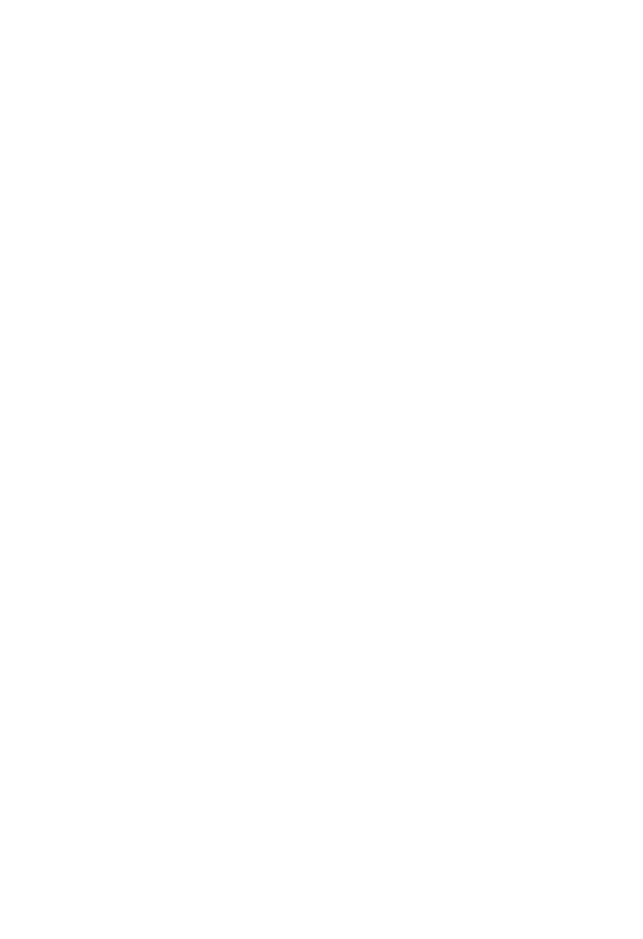
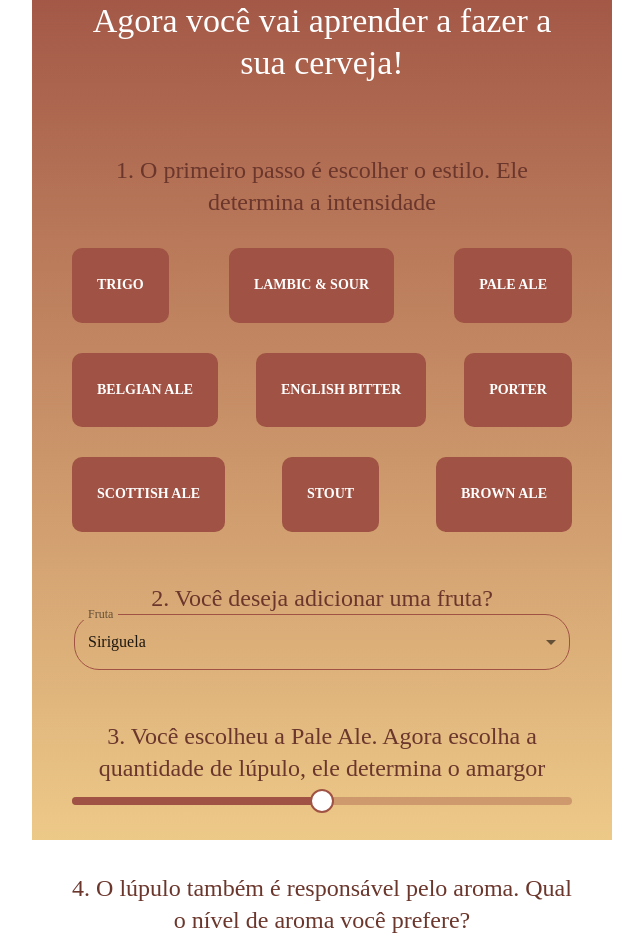
Before and after one commit to mestre-cervejeiro/app, a React (Create React App) app: page /montarcerveja in a window 1280 px wide. Shown: the top 939 px of the page, without its empty margins (318-961 px from the left). Before the commit the page ends 800 px from the top, so only its background shows below. Built offline with nearby package versions, Linux system fonts and the light colour scheme; a web font is replaced by a local one.

Commit message:
feat: montar cerveja

```diff
--- a/src/App.js
+++ b/src/App.js
@@ -4,6 +4,7 @@
 import DashboardContainer from './screens/DashboardContainer';
 import CompleteProfile from './screens/CompleteProfile';
 import MontarCervejaria from './screens/MontarCervejaria';
+import MontarCerveja from './screens/MontarCerveja';
 import './App.css';
 require('typeface-abeezee');
 
@@ -22,6 +23,7 @@
 					<Route path="/dashboard" exact component={DashboardContainer} />
 					<Route path="/completeprofile" exact component={CompleteProfile} />
 					<Route path="/montarcervejaria" exact component={MontarCervejaria} />
+					<Route path="/montarcerveja" exact component={MontarCerveja} />
 				</Switch>
 			</Router>
 		</ThemeProvider>
--- /dev/null
+++ b/src/components/Selector.js
@@ -0,0 +1,36 @@
+import React from 'react';
+import { withStyles } from '@material-ui/core/styles';
+import Slider from '@material-ui/core/Slider';
+
+
+const Selector = withStyles({
+	root: {
+        color: '#A05344',
+        height: 8,
+      },
+      thumb: {
+        height: 24,
+        width: 24,
+        backgroundColor: '#fff',
+        border: '2px solid currentColor',
+        marginTop: -8,
+        marginLeft: -12,
+        '&:focus, &:hover, &$active': {
+          boxShadow: 'inherit',
+        },
+      },
+      active: {},
+      valueLabel: {
+        left: 'calc(-50% + 4px)',
+      },
+      track: {
+        height: 8,
+        borderRadius: 4,
+      },
+      rail: {
+        height: 8,
+        borderRadius: 4,
+      },
+})(Slider);
+
+export default Selector;
--- a/src/components/TextInput.js
+++ b/src/components/TextInput.js
@@ -5,7 +5,7 @@
 	root: {
 		'& fieldset': {
 			borderRadius: 25,
-			backgroundColor: 'white'
+			// backgroundColor: 'white'
 		},
 
 		'& .MuiOutlinedInput-root .MuiOutlinedInput-notchedOutline': {
--- /dev/null
+++ b/src/screens/MontarCerveja.js
@@ -0,0 +1,171 @@
+import React, { useState } from 'react';
+
+import PaperContainer from '../components/PaperContainer';
+import Typography from '@material-ui/core/Typography';
+import TextInput from '../components/TextInput';
+import Selector from '../components/Selector';
+import Grid from '@material-ui/core/Grid';
+import ButtonFilled from '../components/ButtonFilled';
+import { makeStyles } from '@material-ui/core/styles';
+
+
+const useStyles = makeStyles({
+	btn: {
+		display: 'flex',
+        flexDirection: 'row',
+        flexWrap: "wrap",
+        width: '500px',
+        justifyContent: 'space-between',
+    },
+    item: {
+        marginTop: 30,
+    }
+});
+
+
+const MontarCerveja = () => {
+    const frutas = [
+        {
+          value: 'Siriguela',
+          label: 'Siriguela',
+        },
+        {
+          value: 'Abacaxi',
+          label: 'Abacaxi',
+        },
+        {
+          value: 'Acerola',
+          label: 'Acerola',
+        },
+        {
+          value: 'Uva',
+          label: 'Uva',
+        },
+      ];
+
+    const estilo = [
+        {
+            value: 'Trigo',
+            label: 'Trigo',
+        },
+        {
+            value: 'Lambic & Sour',
+            label: 'Lambic & Sour',
+        },
+        {
+            value: 'Pale Ale',
+            label: 'Pale Ale',
+        },
+        {
+            value: 'Belgian Ale',
+            label: 'Belgian Ale',
+        },
+        {
+            value: 'English Bitter',
+            label: 'English Bitter',
+        },
+        {
+            value: 'Porter',
+            label: 'Porter',
+        },
+        {
+            value: 'Scottish Ale',
+            label: 'Scottish Ale',
+        },
+        {
+            value: 'Stout',
+            label: 'Stout',
+        },
+        {
+            value: 'Brown Ale',
+            label: 'Brown Ale',
+        },
+
+    ]
+
+
+      const [fruta, setFrutas] = useState('Siriguela');
+      const [estilos, setEstilo] = useState('');
+      const [amargor, setAmargor] = useState(2);
+      const [aroma, setAroma] = useState('');
+      const classes = useStyles();
+
+	return (
+		<PaperContainer >
+			<Typography variant="h4">Agora você vai aprender a fazer a sua cerveja!</Typography>
+			<Grid container style={{ marginTop: 50}}>
+				<Grid style={{ marginTop: 20 }} item xs={12}>
+					<Typography variant="h5" style={{ color: ' #6b362c' }}>
+						1. O primeiro passo é escolher o estilo. Ele determina a intensidade
+					</Typography>
+                    <Grid className={classes.btn}>
+                    {estilo.map((option) => (
+            <ButtonFilled  className={classes.item} key={option.value} value={option.value}
+            radio
+            onChange={(e)=>{console.log(e.target.value)}}>
+              {option.label}
+            </ButtonFilled>
+          ))}
+                    </Grid>
+				</Grid>
+
+				<Grid style={{ marginTop: 50 }} item xs={12}>
+					<Typography variant="h5" style={{ color: ' #6b362c' }}>
+						2. Você deseja adicionar uma fruta?
+					</Typography>
+                    <TextInput
+                        id="frutas"
+                        select
+                        label="Fruta"
+                        value={fruta}
+                        onChange={(e) => {setFrutas(e.target.value)
+                        console.log(e.target.value)}}
+                        SelectProps={{
+                            native: true,
+                        }}
+                        variant="outlined"
+                        inputProps={{ style: { width: '450px' } }}
+                    >
+                        {frutas.map((option) => (
+                            <option key={option.value} value={option.value}>
+                            {option.label}
+                            </option>
+                        ))}
+                    </TextInput>
+				</Grid>
+                <Grid style={{ marginTop: 50 }} item xs={12}>
+					<Typography variant="h5" style={{ color: ' #6b362c' }}>
+						3. Você escolheu a Pale Ale. Agora escolha a quantidade de lúpulo, ele determina o amargor
+					</Typography>
+                    <Selector
+                        value={amargor}
+                        min={1}
+                        step={1}
+                        max={3}
+                        onChange={(e) => {setAmargor(e.target.value)
+                             console.log(e.target.value)}}
+                        valueLabelDisplay="auto"
+                        aria-labelledby="non-linear-slider"
+                    />
+
+				</Grid>
+                <Grid style={{ marginTop: 50 }} item xs={12}>
+					<Typography variant="h5" style={{ color: ' #6b362c' }}>
+						4. O lúpulo também é responsável pelo aroma. Qual o nível de aroma você prefere?
+					</Typography>
+                    <Selector
+                     value={aroma}
+                     min={1}
+                     step={1}
+                     max={3}
+                     onChange={(e) => {setAroma(e.target.value)
+                          console.log(e.target.value)}}
+                    />
+				</Grid>
+                <ButtonFilled style={{ margin: 'auto' }} onClick={() => {console.log('clicked')}}> Submit</ButtonFilled>
+			</Grid>
+		</PaperContainer>
+	);
+};
+
+export default MontarCerveja;
```
